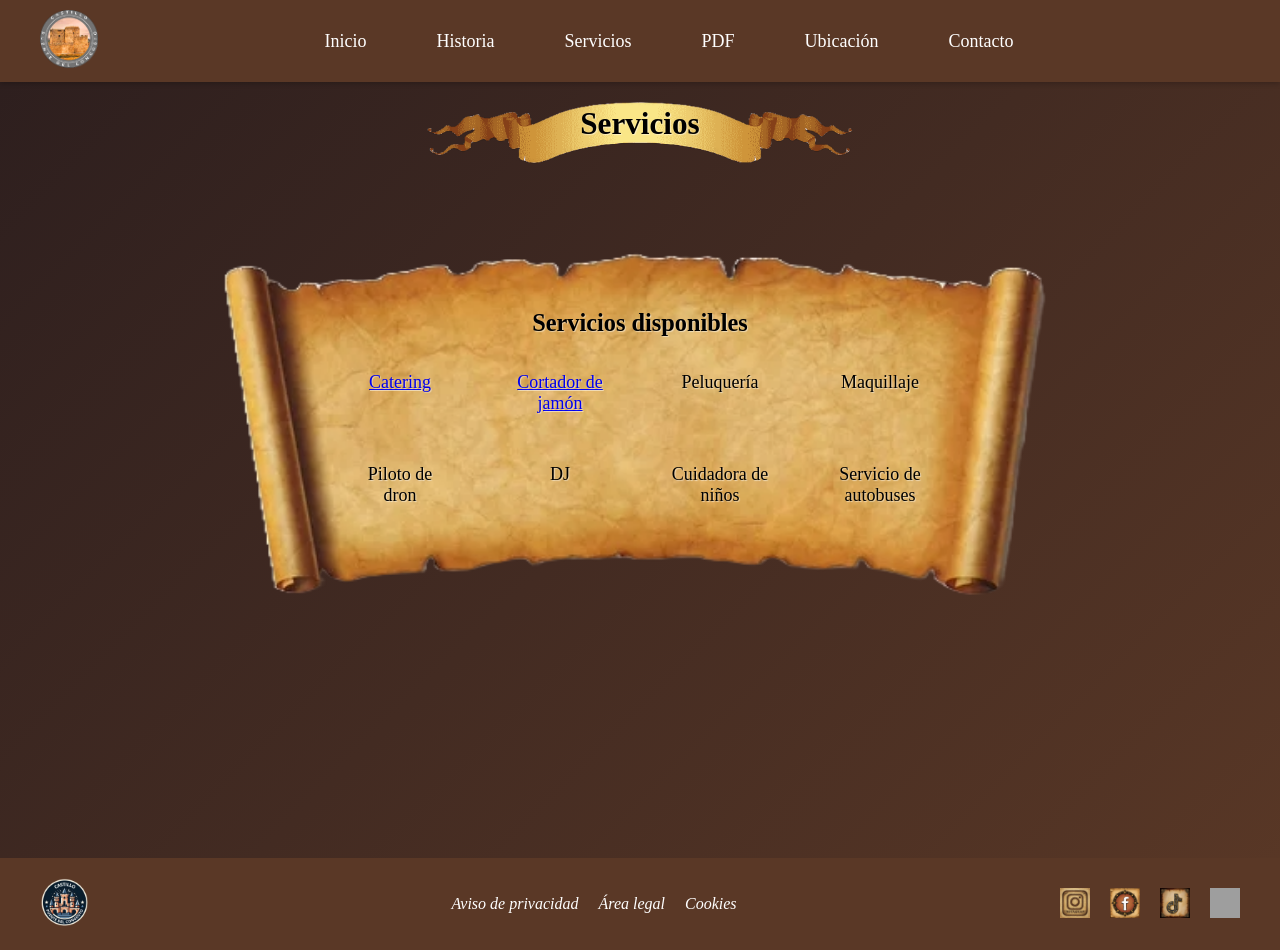
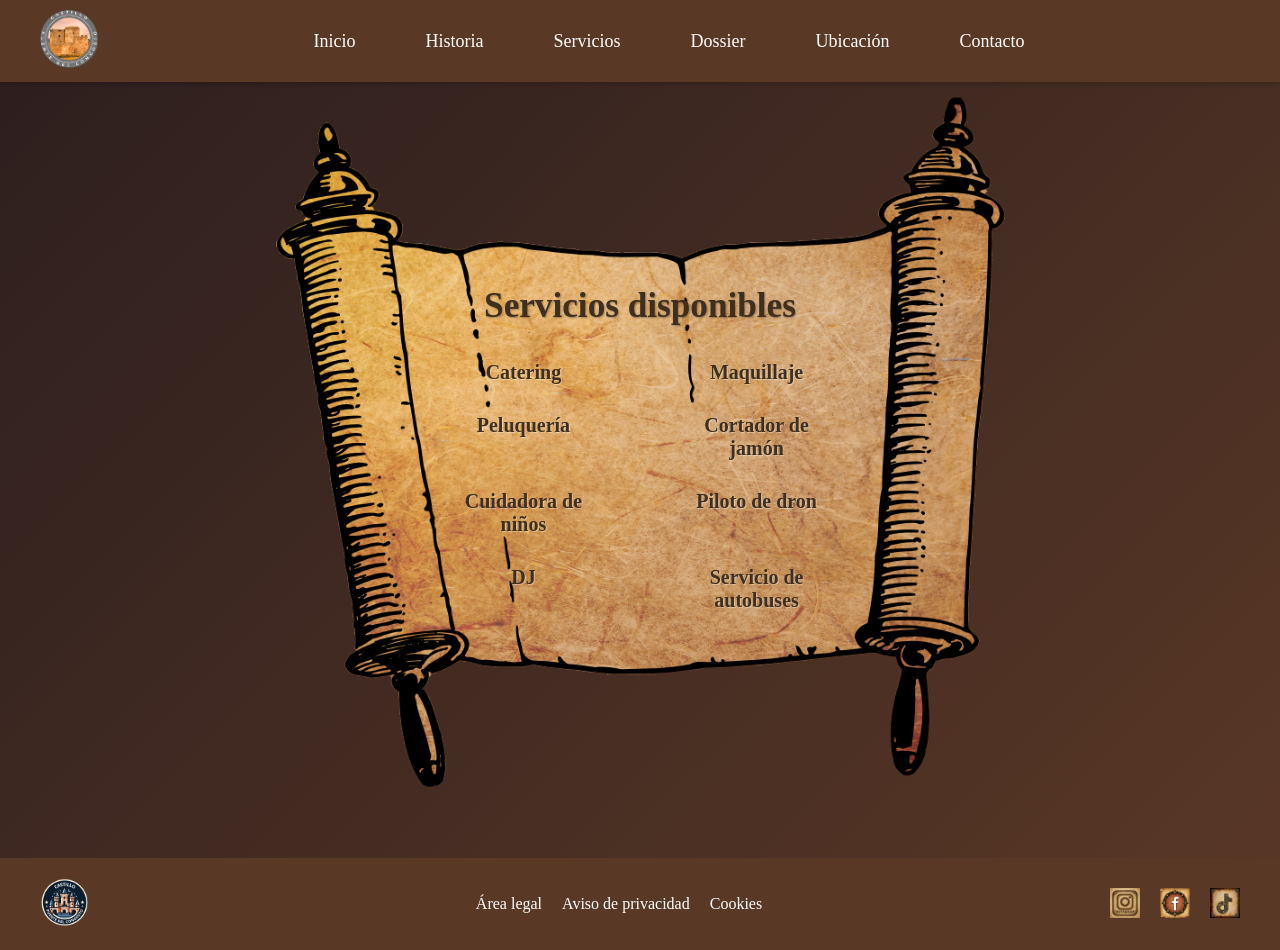
Before and after one commit to izamYr-eztudiando/castillo-congosto, a Django app: page /servicios/ in a window 1280 px wide. Run offline with Django 5.2, Linux system fonts and the light colour scheme; grey boxes are pictures that could not be loaded.

Commit message:
Segundo commit

```diff
--- a/pcastillocongosto/pcastillocongosto/settings.py
+++ b/pcastillocongosto/pcastillocongosto/settings.py
@@ -7,7 +7,7 @@ BASE_DIR = Path(__file__).resolve().parent.parent
 SECRET_KEY = 'django-insecure-otlkl%k#r4etmci97#mc=)!@v!gx5(!j-$sja=ndrink%2#kwq'
 DEBUG = True
 
-ALLOWED_HOSTS = []
+ALLOWED_HOSTS = ['*']
 
 
 # Application definition
--- a/pcastillocongosto/static/css/carousel.css
+++ b/pcastillocongosto/static/css/carousel.css
@@ -60,7 +60,7 @@
 .texto h3 {
     text-shadow: 0px 0px 15px black;
     padding-top: 40px;
-    color: white;
+    color: #8c0d5d;
     font-weight: 300;
     font-size: 27px;
 }
--- a/pcastillocongosto/static/css/footer.css
+++ b/pcastillocongosto/static/css/footer.css
@@ -43,7 +43,7 @@ li {
 
 .political-link {
     text-decoration: none;
-    font-style: italic;
+    /* font-style: italic; */
     color: white;
 }
 
@@ -81,7 +81,9 @@ li {
         flex-direction: column;
         gap: 15px;
     }
+
 }
+
 
 /* footer {
     background-color: aqua;
--- a/pcastillocongosto/static/css/historia.css
+++ b/pcastillocongosto/static/css/historia.css
@@ -22,6 +22,8 @@ p {
     color: burlywood;
     font-size: 18px;
     font-family: 'EB Garamond', serif;
+    text-align: justify;
+    padding-inline: 0.9%;
 }
 
 a {
--- a/pcastillocongosto/static/css/servicios.css
+++ b/pcastillocongosto/static/css/servicios.css
@@ -1,13 +1,4 @@
-body {
-    background: linear-gradient(135deg, #2c1e1e, #5a3826);
-    display: flex;
-    flex-direction: column;
-    align-items: center;
-    height: 100vh;
-    margin: 0;
-}
-
-.titulo-pergamino-container {
+/* .titulo-pergamino-container {
     position: relative;
     display: inline-block;
     width: 100%;
@@ -32,10 +23,25 @@ body {
     text-align: center;
     text-shadow: 1px 1px 1px rgba(255, 255, 255, 0.5);
     pointer-events: none;
+} */
+
+/* body {
+    background: linear-gradient(135deg, #2c1e1e, #5a3826);
+    display: flex;
+    flex-direction: column;
+    align-items: center;
+    height: 100vh;
+    margin: 0;
+}
+
+.pergamino-container {
+    position: relative;
+    display: block;
+    top: 10%;
 }
 
 .pergamino {
-    width: 1000px;
+    width: 780px;
 }
 
 .texto-pergamino {
@@ -113,4 +119,149 @@ body {
     font-size: 40px;
     font-weight: bold;
     cursor: pointer;
+} */
+
+body {
+    background: linear-gradient(135deg, #2c1e1e, #5a3826);
+    display: flex;
+    flex-direction: column;
+    align-items: center;
+    margin: 0;
+    font-family: 'EB Garamond', serif;
+    min-height: 100vh;
 }
+
+/* CONTENEDOR DEL PERGAMINO */
+.pergamino-container {
+    position: relative;
+    margin-top: 12%;
+    width: 90%;
+    max-width: 900px;
+}
+
+.pergamino {
+    width: 100%;
+    height: auto;
+    display: block;
+    border-radius: 12px;
+}
+
+/* TEXTO SOBRE EL PERGAMINO */
+.texto-pergamino {
+    position: absolute;
+    top: 15%;
+    left: 0;
+    width: 100%;
+    height: 100%;
+    padding: 50px 60px;
+    box-sizing: border-box;
+    text-align: center;
+    text-shadow: 1px 1px 1px rgba(255, 255, 255, 0.4);
+    pointer-events: none;
+    display: flex;
+    flex-direction: column;
+    align-items: center;
+}
+
+.texto-pergamino h3 {
+    font-size: 2.2rem;
+    color: #3e2f20;
+    margin-bottom: 30px;
+    text-shadow: 1px 1px 2px rgba(0,0,0,0.3);
+}
+
+/* CONTENEDOR DE LA LISTA */
+.servicios {
+    width: 70%;
+    display: flex;
+    justify-content: center;
+    z-index: 2;
+    pointer-events: auto;
+}
+
+/* LISTA EN GRID */
+.lista-servicios {
+    display: grid;
+    /* grid-template-columns: repeat(auto-fit, minmax(140px, 1fr)); */
+    grid-template-columns: repeat(2, 1fr);
+    gap: 20px 40px;
+    list-style-type: none;
+    padding: 0;
+    margin: 0;
+    max-width: 700px;
+    width: 100%;
+}
+
+.servicio {
+    font-size: 20px;
+    color: #3e2f20;
+    text-align: center;
+    transition: all 0.3s ease;
+}
+
+.servicio a {
+    text-decoration: none;
+    color: inherit;
+    font-weight: bold;
+    display: inline-block;
+    padding: 5px 10px;
+    border-radius: 6px;
+    transition: color 0.3s ease, transform 0.3s ease;
+}
+
+.servicio a:hover {
+    color: sienna;
+    transform: scale(1.05);
+}
+
+/* MODAL */
+.modal {
+    display: none;
+    position: fixed;
+    z-index: 999;
+    left: 0;
+    top: 0;
+    width: 100%;
+    height: 100%;
+    background-color: rgba(0, 0, 0, 0.8);
+    justify-content: center;
+    align-items: center;
+    padding: 20px;
+    box-sizing: border-box;
+}
+
+.modal-content {
+    max-width: 90%;
+    max-height: 80%;
+    border-radius: 12px;
+    box-shadow: 0 0 20px black;
+}
+
+.close {
+    position: absolute;
+    top: 20px;
+    right: 30px;
+    color: white;
+    font-size: 40px;
+    font-weight: bold;
+    cursor: pointer;
+}
+
+/* RESPONSIVE */
+@media (max-width: 768px) {
+    .texto-pergamino {
+        padding: 30px 20px;
+    }
+
+    .texto-pergamino h3 {
+        font-size: 1.5rem;
+    }
+
+    .lista-servicios {
+        gap: 15px 20px;
+    }
+
+    .servicio {
+        font-size: 16px;
+    }
+}
--- a/pcastillocongosto/templates/carousel.html
+++ b/pcastillocongosto/templates/carousel.html
@@ -10,11 +10,11 @@
     <div class="imagenes">
         <div id="img">
             <!-- <img src="https://www.wondercide.com/cdn/shop/articles/Upside_down_gray_cat.png?v=1685551065&width=1100" alt="imagen" class="img" loading="lazy"> -->
-             <img src="{% static 'images/castillo-interno-dia.jpg' %}" alt="imagen" class="img" loading="lazy">
+             <img src="{% static 'images/entrada-castillo.jpg' %}" alt="imagen" class="img" loading="lazy">
         </div>
         <div id="texto" class="texto">
-            <h3>Gatito boca abajo</h3>
-            <p>Es un gatito cansado</p>
+            <h3>Castillo Congosto</h3>
+            <p>El castillo de tus sueños</p>
         </div>
     </div>
     <div class="adelante" id="adelante">
--- a/pcastillocongosto/templates/footer.html
+++ b/pcastillocongosto/templates/footer.html
@@ -12,8 +12,8 @@
         </a>
         <div class="political-links">
             <ul>
+                <li><a href="" class="political-link">Área legal</a></li>
                 <li><a href="" class="political-link">Aviso de privacidad</a></li>
-                <li><a href="" class="political-link">Área legal</a></li>
                 <li><a href="" class="political-link">Cookies</a></li>
             </ul>
         </div>
@@ -28,9 +28,9 @@
             <a href="#" class="social-icon">
                 <img src="{% static 'images/tiktok.png' %}" alt="Tiktok" height="30" width="30">
             </a>
-            <a href="#" class="social-icon">
+            <!-- <a href="#" class="social-icon">
                 <img src="https://upload.wikimedia.org/wikipedia/commons/thumb/4/4d/Pinterest.svg/2048px-Pinterest.svg.png" alt="Pinterest" height="30" width="30">
-            </a>
+            </a> -->
         </div>
     </div>
 </footer>
--- a/pcastillocongosto/templates/navbar.html
+++ b/pcastillocongosto/templates/navbar.html
@@ -17,7 +17,7 @@
                 <li><a href="{% url 'home' %}">Inicio</a></li>
                 <li><a href="{% url 'historia' %}">Historia</a></li>
                 <li><a href="{% url 'servicios' %}">Servicios</a></li>
-                <li><a href="{% url 'dossier' %}">PDF</a></li>
+                <li><a href="{% url 'dossier' %}">Dossier</a></li>
                 <li><a href="{% url 'ubicacion' %}">Ubicación</a></li>
                 <li><a href="{% url 'contacto' %}">Contacto</a></li>
             {% endif %}
--- a/pcastillocongosto/templates/servicios.html
+++ b/pcastillocongosto/templates/servicios.html
@@ -6,26 +6,26 @@
 {% endblock %}
 {% block content %}
 <center>
-    <div class="titulo-pergamino-container">
+    <!-- <div class="titulo-pergamino-container">
         <img src="{% static 'images/titulo-pergamino2.png' %}" alt="Servicios" class="titulo-pergamino">
         <div class="texto-titulo-pergamino">
             <h2>Servicios</h2>
         </div>
-    </div>
+    </div> -->
     <div class="pergamino-container">
-        <img src="{% static 'images/pergamino.png' %}" alt="Servicios disponibles" class="pergamino">
+        <img src="{% static 'images/pergamino2.png' %}" alt="Servicios disponibles" class="pergamino">
         <div class="texto-pergamino">
             <h3>Servicios disponibles</h3>
             <div class="servicios">
                 <ul class="lista-servicios">
                     <li class="servicio"><a href="#" data-img="{% static 'images/mesa.jpg' %}">Catering</a></li>
+                    <li class="servicio"><a href="#" data-img="{% static 'images/maquillaje.jpg' %}">Maquillaje</a></li>
+                    <li class="servicio"><a href="#" data-img="{% static 'images/peluqueria.jpg' %}">Peluquería</a></li>
                     <li class="servicio"><a href="#" data-img="{% static 'images/cortador-jamon.jpg' %}">Cortador de jamón</a></li>
-                    <li class="servicio"><a>Peluquería</a></li>
-                    <li class="servicio"><a>Maquillaje</a></li>
-                    <li class="servicio"><a>Piloto de dron</a></li>
-                    <li class="servicio"><a>DJ</a></li>
-                    <li class="servicio"><a>Cuidadora de niños</a></li>
-                    <li class="servicio"><a>Servicio de autobuses</a></li>
+                    <li class="servicio"><a href="#" data-img="{% static 'images/ninera-bodas.jpg' %}">Cuidadora de niños</a></li>
+                    <li class="servicio"><a href="#" data-img="{% static 'images/dron-bodas.jpg' %}">Piloto de dron</a></li>
+                    <li class="servicio"><a href="#" data-img="{% static 'images/dj.jpg' %}">DJ</a></li>
+                    <li class="servicio"><a href="#" data-img="{% static 'images/autobus-boda.jpg' %}">Servicio de autobuses</a></li>
                 </ul>
                 <div id="modal" class="modal">
                     <span class="close">&times;</span>
```
Also changed, not shown: pcastillocongosto/static/js/carousel.js (+25 -9 lines), pcastillocongosto/templates/historia.html (+1 -1 lines), pcastillocongosto/static/images/autobus-boda.jpg (added), pcastillocongosto/static/images/canguro-de-bodas.jpg (added), pcastillocongosto/static/images/dj.jpg (added), pcastillocongosto/static/images/dron-bodas.jpg (added), pcastillocongosto/static/images/maquillaje.jpg (added), pcastillocongosto/static/images/ninera-bodas.jpg (added), pcastillocongosto/static/images/peluqueria.jpg (added), pcastillocongosto/static/images/pergamino2.png (added).
